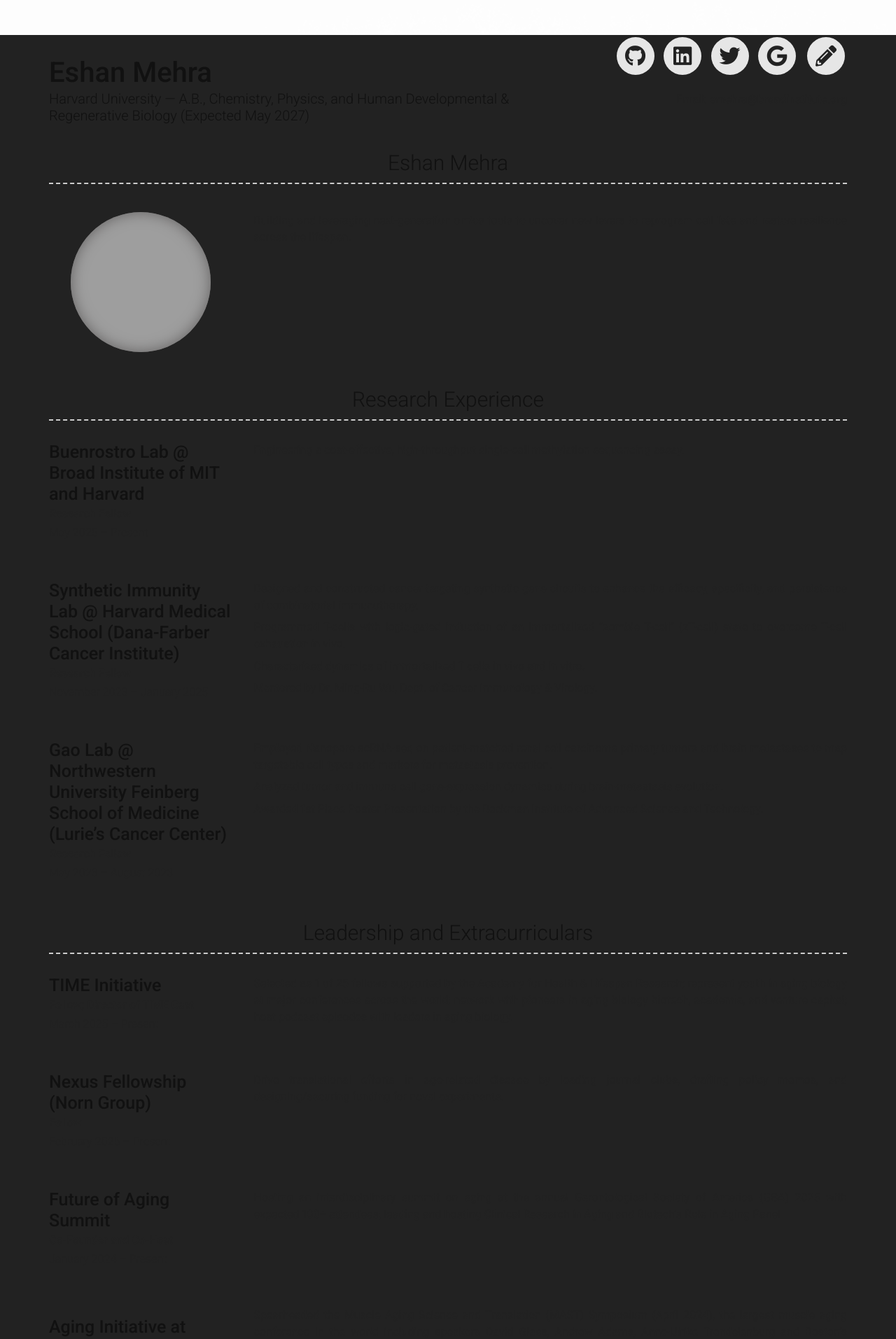
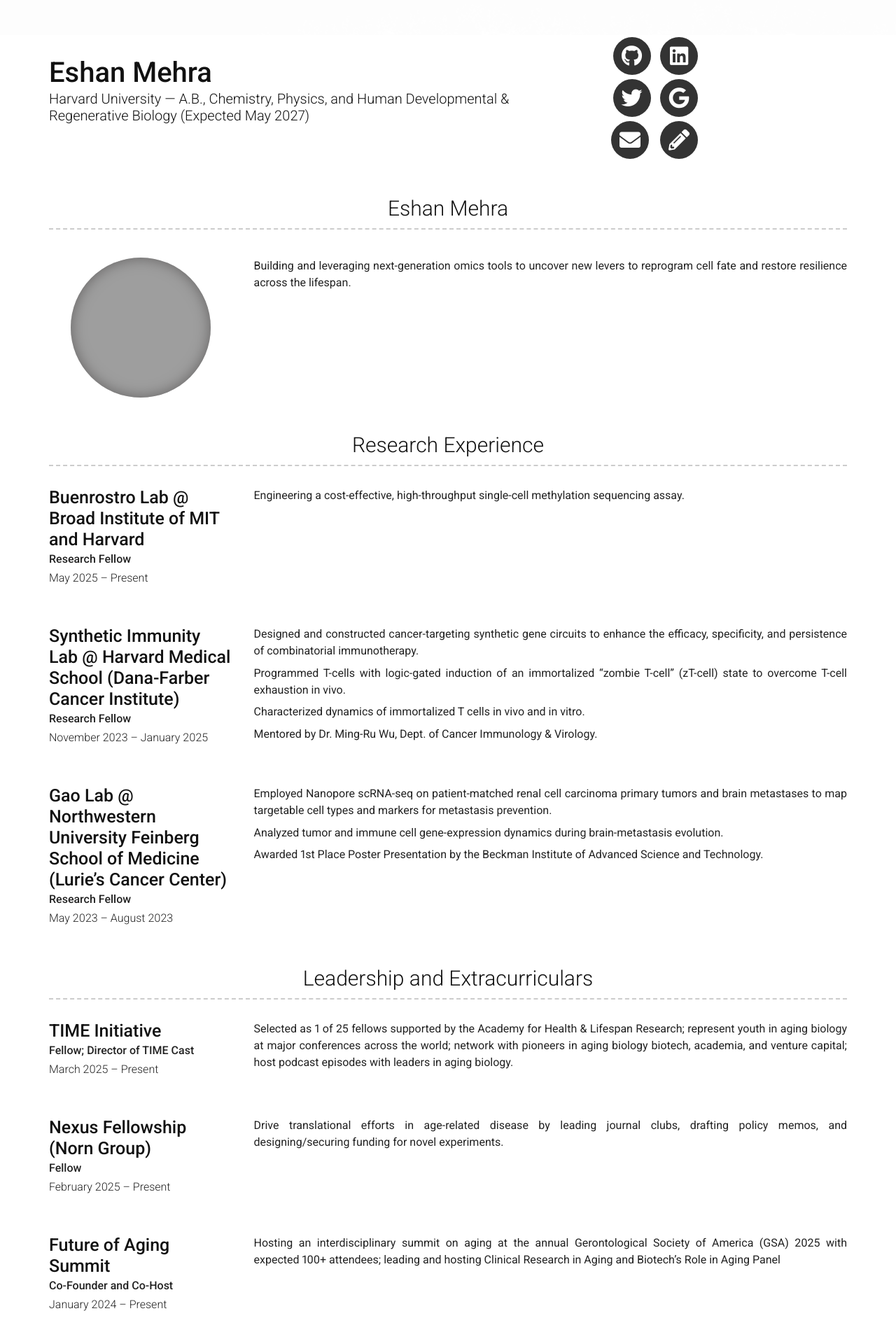
Before and after one commit to emehra1/emehra1.github.io, a Jekyll site: the page built from index.md, in a window 1280 px wide. Shown: the top 1913 px of the page at 70% size. Built offline with Jekyll 4.4.1, drawn with Linux system fonts in a browser that asks for light colours; nearby versions of some CDN libraries; our own code applies the rules of GitHub Pages for plain Markdown files; some of the changed text lies outside the part shown; grey boxes are pictures that could not be loaded.

Commit message:
formatting

```diff
--- a/_config.yml
+++ b/_config.yml
@@ -8,10 +8,9 @@ version: 2
 # Personal info
 name: Eshan Mehra
 title: Harvard University — A.B., Chemistry, Physics, and Human Developmental & Regenerative Biology (Expected May 2027)
-email: emehra@broadinstitute.org
 
 # Dark Mode (true/false/never)
-darkmode: true
+darkmode: false
 
 
 # Social links
@@ -22,6 +21,9 @@ github_username: emehra1
 
 # Additional icon links
 additional_links:
+  - title: Email
+    icon: fas fa-envelope
+    url: mailto:emehra@broadinstitute.org
   - title: Substack
     icon: fas fa-pencil-alt
     url: https://eshanmehra.substack.com/
@@ -170,7 +172,7 @@ content:
       - Dasariraju, S., Simonini, S., Mehra, E., Fedorovskyy, M., Law, C., Khera, N., Rajagopal, K., & Orkaby, A. (2025). Aging Initiative: A Student-Led Model for Advancing Aging Research with a Translational Focus. Late-breaking poster presented at the Gerontological Society of America (GSA) Annual Scientific Meeting, Cambridge, MA.
       - Chan, K., Wang, J., Balakumar, A., Ng, M., Mehra, E., Jain, L., Fischetti, C., Foody, J.N., Duggan, N.M., Goldsmith, A.J., & Allan-Blitz, L.-T. (2025). Using Machine Learning to Classify Manifestations of Extrapulmonary Tuberculosis with Point-of-Care Ultrasound: A Proof of Concept. The Ultrasound Journal. (under review).
       - Mehra, E., Lu, L., Lin, H.-Y., Shiau, C.-K., Pan, T., & Gao, R. (2023). Delineating Cellular Ecosystem Dynamics from Renal Cell Carcinomas to Brain Metastases. Poster presented at the Lurie Cancer Research Center, Northwestern University Feinberg School of Medicine, Chicago, IL and Harvard University, Cambridge, MA.
-      - Emani, V., An, D., Mehra, E. (2025). A Digital Platform to Improve Access & Af ordability of Trained Homecare Medical Nurses in India. Poster presented at Harvard University, Cambridge, MA.
+      - Emani, V., An, D., Mehra, E. (2025). A Digital Platform to Improve Access & Affordability of Trained Homecare Medical Nurses in India. Poster presented at Harvard University, Cambridge, MA.
       - Mehra, E. How the Power Shift in Healthcare from Providers to Insurers is Eroding Physician–Patient Relationships. 2023.
 
   - title: Projects
--- a/_sass/modern-resume-theme.scss
+++ b/_sass/modern-resume-theme.scss
@@ -260,3 +260,27 @@ p.quote {
 .section.education .details p {
   text-align: center;
 }
+
+/* ===== Header: hide email line + 2x3 icon grid ===== */
+
+/* Hide the rendered "Email: ..." line in the header */
+.header-right p {
+  display: none !important;
+}
+
+/* Force icons to wrap to two rows */
+.header-right {
+  display: flex !important;
+  flex-wrap: wrap !important;
+  justify-content: flex-end !important;
+
+  /* Controls wrapping: ~3 icons per row */
+  max-width: 180px;
+
+  gap: 10px;
+}
+
+/* Make each icon a fixed-size item (prevents weird stretching) */
+.header-right a {
+  flex: 0 0 auto !important;
+}
```
Also changed, not shown: 1 other file.
